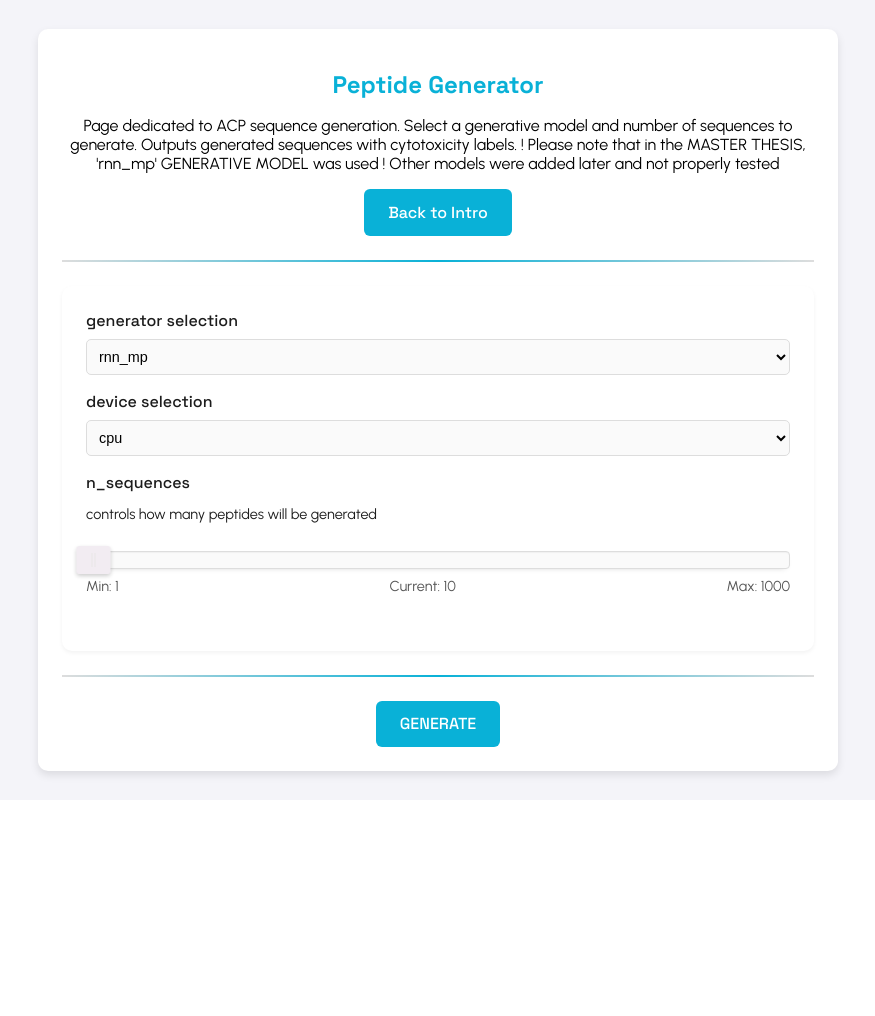
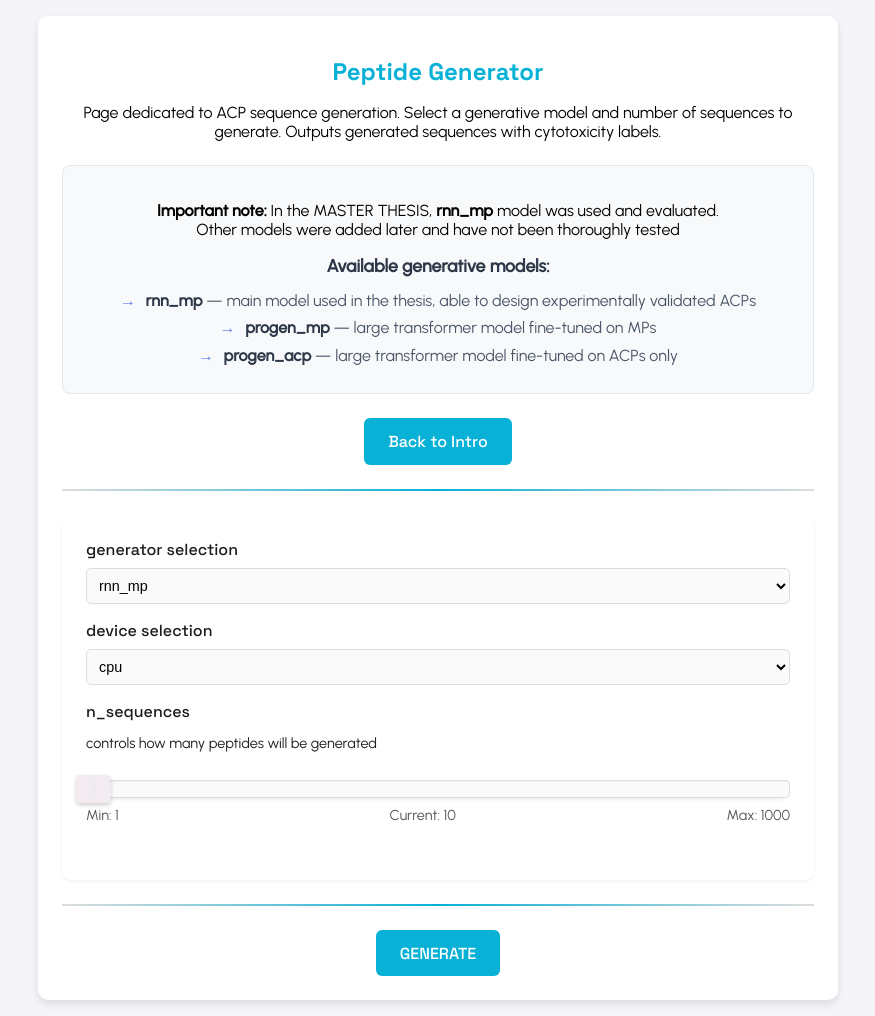
Before and after one commit to karatedava/ACP-designer-WEB, a Flask app: page /generate in a window 1280 px wide. Shown: the whole page, without its empty margins (202-1077 px from the left). Before the commit the page ends 781 px from the top, so only its background shows below. Run offline with Flask 3, Linux system fonts and the light colour scheme; some libraries are stand-ins or nearby versions.

```diff
--- /dev/null
+++ b/__version__.py
@@ -0,0 +1 @@
+__version__ = "1.1.1"
--- a/app.py
+++ b/app.py
@@ -1,4 +1,6 @@
-from flask import Flask, render_template, request, redirect, url_for, flash, send_from_directory
+from flask import Flask, render_template, request, redirect, url_for, flash, send_from_directory, session
+from authlib.integrations.flask_client import OAuth
+from dotenv import load_dotenv
 
 from src.peptide_designer import PeptideDesigner
 from src.peptide_mutator import PeptideMutator
@@ -9,13 +11,65 @@ from src.config import GEN_PATH, CTT_PATH, DIST_DATA_PATH, OUTPUT_DIR, FOLDER_SI
 from src.utils.utils import get_next_run_id
 
 import pandas as pd
+import os
+
+from __version__ import __version__
 
 app = Flask(__name__)
 app.secret_key = "your-secret-key"
 
+@app.context_processor
+def inject_version():
+    return dict(app_version=app.config['APP_VERSION'])
+
+app.config['APP_VERSION'] = __version__
+
+### --authentication-- ###
+# oauth = OAuth(app)
+
+# muni = oauth.register(
+#     name='muni',
+#     client_id=os.getenv('MUNI_CLIENT_ID'),          # ← from registration
+#     client_secret=os.getenv('MUNI_CLIENT_SECRET'),  # ← from registration
+#     server_metadata_url='https://login.muni.cz/oidc/.well-known/openid-configuration',  # confirm exact URL!
+#     client_kwargs={
+#         'scope': 'openid profile email',            # add 'offline_access' if you want refresh tokens
+#         'prompt': 'select_account',                 # optional: force account selection
+#     }
+# )
+
 @app.route('/')
 def intro():
+    # user = session.get('user')
+    # if user:
+    #     return f"""
+    #     <h1>Welcome, {user.get('name', 'MUNI user')}!</h1>
+    #     <p>Email: {user.get('email')}</p>
+    #     <p>UČO / sub: {user.get('sub')}</p>
+    #     <a href="/logout">Logout</a>
+    #     """
     return render_template('intro.html')
+
+# @app.route('/login')
+# def login():
+#     redirect_uri = url_for('auth_callback', _external=True)
+#     return muni.authorize_redirect(redirect_uri)
+
+# @app.route('/auth/callback')
+# def auth_callback():
+#     token = muni.authorize_access_token()
+
+#     # Get user info (automatic via OIDC userinfo endpoint)
+#     userinfo = muni.userinfo(token=token)
+
+#     # Store in session (you can also save to DB + use flask-login)
+#     session['user'] = userinfo
+#     session['token'] = token  # access_token, id_token, refresh_token...
+
+#     return redirect(url_for('index'))
+
+
+### --logic-- ###
 
 @app.route('/generate', methods=['GET','POST'])
 def generate():
@@ -64,9 +118,14 @@ def mutate():
     if request.method == 'POST':
 
         target_sequence = request.form.get('sequence')
-        selected_db = request.form.get('database')
+        selected_db_file = request.files.get('DB_file')
 
-        print(selected_db)
+        if selected_db_file is None or selected_db_file.filename == '':
+            selected_db = request.form.get('database')
+        else:
+            print('DB uploaded')
+            selected_db_file = request.files['DB_file']
+            selected_db = pd.read_csv(selected_db_file)
 
         run_id = get_next_run_id(base_dir=OUTPUT_DIR / 'MUTATE')
         run_name = FOLDER_SIGNATURE.replace('XX',str(run_id))
@@ -83,9 +142,9 @@ def mutate():
         visualizations = ['distribution_toxicity.png','distribution_charge.png']
 
         return render_template('results.html',
-                run_name = run_name,
+                run_name=run_name,
                 output_dir=output_folder,
-                visualizations = visualizations,
+                visualizations=visualizations,
                 results_file='mutants.csv'
         )
 
--- a/src/utils/gen_esm_embedds.py
+++ b/src/utils/gen_esm_embedds.py
@@ -2,6 +2,7 @@ import torch
 import numpy as np
 from transformers import EsmModel, AutoTokenizer
 from tqdm import tqdm
+from typing import List
 
 class Embedder():
 
@@ -15,7 +16,7 @@ class Embedder():
         self.model = model.half()
 
     @torch.no_grad
-    def get_embeddings(self, seqs:np.array, maxlen:int=50, bs:int = 0) -> np.array:
+    def get_embeddings(self, seqs:List[str], maxlen:int=50, bs:int = 0) -> np.array:
 
         if bs == 0:
             if len(seqs) >= 1000:
--- a/static/css/style.css
+++ b/static/css/style.css
@@ -271,3 +271,44 @@ button:hover, .download-link:hover, .back-link:hover, .button:hover {
         top: -4px;
     }
 }
+
+
+.model-info-box {
+    background: #f8f9fa;
+    border: 1px solid #e2e8f0;
+    border-radius: 8px;
+    padding: 1.2rem 1.5rem;
+    margin: 1.5rem 0;
+    max-width: 720px;
+}
+
+.model-info-box h4 {
+    margin: 0 0 0.9rem 0;
+    color: #2d3748;
+    font-size: 1.1rem;
+}
+
+.model-list {
+    margin: 0;
+    padding-left: 1.4rem;
+    list-style: none;
+}
+
+.model-list li {
+    margin-bottom: 0.55rem;
+    color: #4a5568;
+}
+
+.model-list strong {
+    color: #2d3748;
+    font-weight: 600;
+}
+
+/* Optional: nicer bullet points */
+.model-list li::before {
+    content: "→";
+    margin-left: -1.4rem;
+    margin-right: 0.6rem;
+    color: #667eea;
+    font-weight: bold;
+}
--- a/templates/generate.html
+++ b/templates/generate.html
@@ -16,14 +16,25 @@
             Page dedicated to ACP sequence generation.
             Select a generative model and number of sequences to generate.
             Outputs generated sequences with cytotoxicity labels.
+        </p>
 
-            ! Please note that in the MASTER THESIS, 'rnn_mp' GENERATIVE MODEL was used !
-            Other models were added later and not properly tested
-        </p>
+
+        <div class="model-info-box">
+            <p><strong>Important note:</strong> In the MASTER THESIS, <strong>rnn_mp</strong> model was used and evaluated.<br>
+            Other models were added later and have not been thoroughly tested</p>
+
+            <h4>Available generative models:</h4>
+            <ul class="model-list">
+                <li><strong>rnn_mp</strong> — main model used in the thesis, able to design experimentally validated ACPs</li>
+                <li><strong>progen_mp</strong> — large transformer model fine-tuned on MPs</li>
+                <li><strong>progen_acp</strong> — large transformer model fine-tuned on ACPs only</li>
+            </ul>
+        </div>
+
         <a href="{{ url_for('intro') }}" class="back-link">Back to Intro</a>
 
         <hr class="section-divider">
-        <form method="POST" action="{{ url_for('generate') }}">
+        <form method="POST" action="{{ url_for('generate')}}">
 
         <div class="card">
 
--- a/templates/intro.html
+++ b/templates/intro.html
@@ -3,7 +3,7 @@
 <head>
     <meta charset="UTF-8">
     <meta name="viewport" content="width=device-width, initial-scale=1.0">
-    <title>ACP designer - Web-based Implementation V1.1</title>
+    <title>ACP designer - Web-based Implementation V{{ app_version }}</title>
     <link href="https://fonts.googleapis.com/css2?family=Space+Grotesk:wght@500;700&family=Urbanist:wght@400;500&display=swap" rel="stylesheet">
     <link rel="stylesheet" href="{{ url_for('static', filename='css/style.css') }}">
     <link rel="stylesheet" href="https://cdnjs.cloudflare.com/ajax/libs/noUiSlider/15.7.1/nouislider.min.css">
@@ -14,7 +14,7 @@
             <img src="{{ url_for('static', filename='graphics/ACP_designer_logo.png') }}" alt="ACP-designer logo">
             <img src="{{ url_for('static', filename='graphics/RoVa_logo.png') }}" alt="RoVa logo">
         </div>
-        <h1 class="intro-title">Welcome to ACP Designer - V1.1</h1>
+        <h1 class="intro-title">Welcome to ACP Designer - V{{ app_version }}</h1>
         <div class="intro-subtitle">
             Toolbox for the design of novel therapeutic peptides. It features:
             <ul>
--- a/templates/toxicity.html
+++ b/templates/toxicity.html
@@ -56,7 +56,7 @@
 
             <!-- Validation hint -->
             <small class="form-text text-muted mt-2">
-                • File must be .csv or .txt<br>
+                • File must be .csv<br>
                 • Only standard amino acids allowed: ACDEFGHIKLMNPQRSTVWY<br>
                 • One sequence per line
             </small>
@@ -68,7 +68,7 @@
                 <img src="path/to/your/example-screenshot.png" alt="CSV example" class="img-fluid border" style="max-width: 380px;">
             </div>
             -->
-
+        </div>
         <hr class="section-divider">
         <button type="submit">CLASSIFY</button>
         </form>
```
Also changed, not shown: src/peptide_mutator.py (+32 -10 lines), templates/mutate.html (+20 -1 lines), 3 other files.
